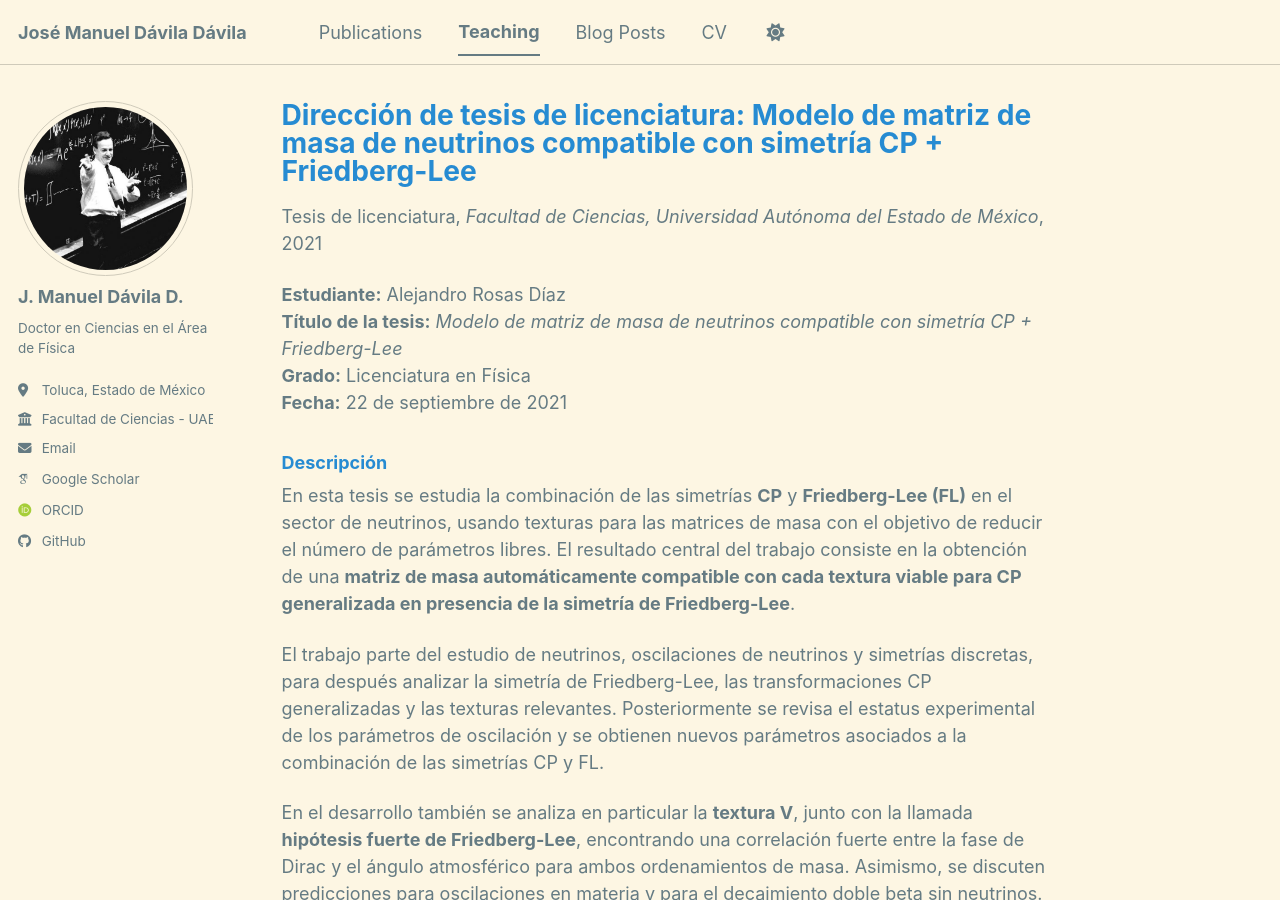
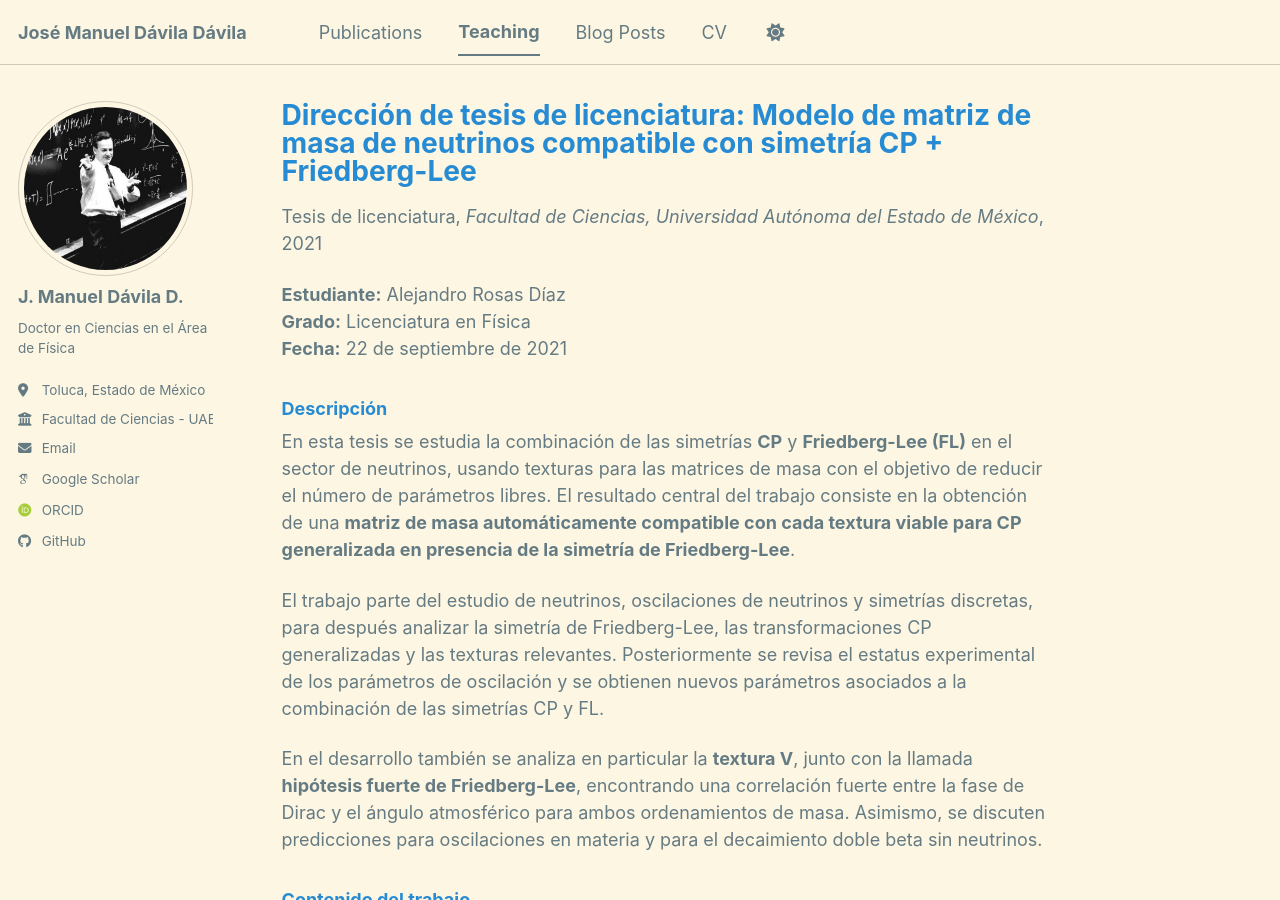
Before and after one commit to jmdaviladr/jmdaviladr.github.io, a Jekyll site: the page built from _teaching/2021-modelo-matriz-masa-neutrinos-cp-friedberg-lee.md, in a window 1280 px wide and 900 px high. Built offline with Jekyll 4.4.1, drawn with Linux system fonts in a browser that asks for light colours; some web fonts are replaced; a script bundle is joined from its source files by our own code; library files that are not in the unit come from our copies.

Commit message:
Update 2021-modelo-matriz-masa-neutrinos-cp-friedberg-lee.md

```diff
--- a/_teaching/2021-modelo-matriz-masa-neutrinos-cp-friedberg-lee.md
+++ b/_teaching/2021-modelo-matriz-masa-neutrinos-cp-friedberg-lee.md
@@ -9,7 +9,6 @@ location: "Toluca, México"
 ---
 
 **Estudiante:** Alejandro Rosas Díaz
-**Título de la tesis:** *Modelo de matriz de masa de neutrinos compatible con simetría CP + Friedberg-Lee*
 **Grado:** Licenciatura en Física
 **Fecha:** 22 de septiembre de 2021
 
```
